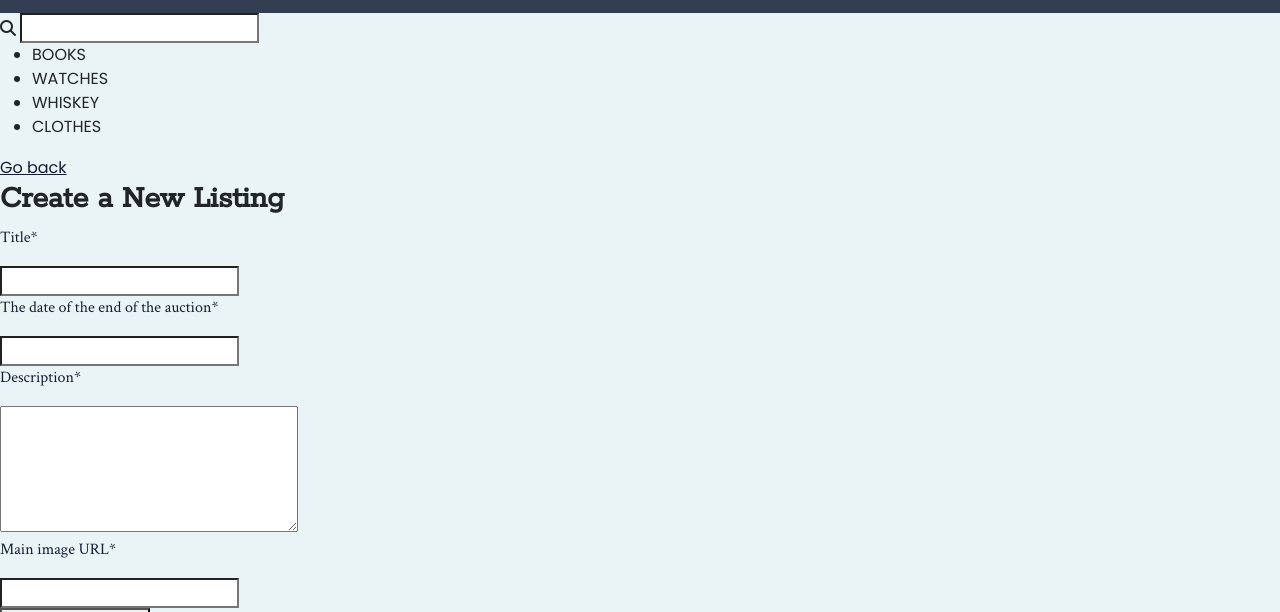
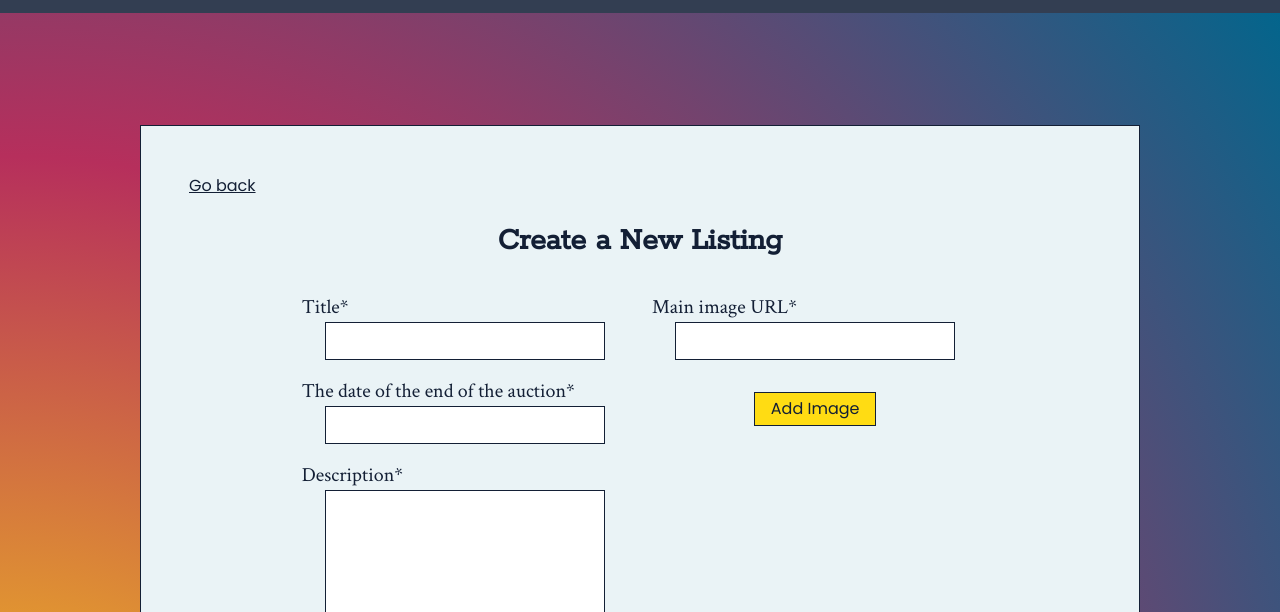
Before and after one commit to zalacop/semester-project-2-zalacop, a website: page listing/newListing.html in a window 1280 px wide. Shown: the part 188-800 px from the top of the page. Drawn offline with Linux system fonts and the light colour scheme.

Commit message:
adds styles to the new listing page

```diff
--- a/listing/newListing.html
+++ b/listing/newListing.html
@@ -39,54 +39,46 @@
             </div>
         </nav>
     </header>
-    <main>
-        <div>
-            <i class="fa-solid fa-magnifying-glass"></i>
-            <input type="text">
+    <main class="profile-background m-0">
+        <div class="new-listing p-5 border border-dark my-5 mx-auto d-flex flex-column align-items-center">
+            <a href="/index.html" class="align-self-start">Go back</a>
+            <div class="panel d-flex flex-column justify-content-center align-items-center m-auto my-4 w-100">
+                <div class="panel-body text-center w-75">
+                    <h2 class="mx-auto">Create a New Listing</h2>
+                    <div class="row">
+                        <!-- First Column for Title and Description -->
+                        <div class="col-md-12 col-lg-6 my-4">
+                            <div class="register_input mb-3 text-center">
+                                <p class="fs-5 m-0">Title*</p>
+                                <input type="text" class="form-control mx-auto">
                             </div>
-        <div>
-            <nav>
-                <ul>
-                    <li>Books</li>
-                    <li>Watches</li>
-                    <li>Whiskey</li>
-                    <li>Clothes</li>
-                </ul>
-            </nav>
+                            <div class="register_input mb-3 text-center">
+                                <p class="fs-5 m-0">The date of the end of the auction*</p>
+                                <input type="text" class="form-control mx-auto">
                             </div>
-        <div>
-            <a href="/index.html">Go back</a>
-           <div>
-                <h2>Create a New Listing</h2>
-                <form>
-                 <div>
-                    <div>
-                        <p>Title*</p>
-                        <input type="text">
-                    </div>
-                    <div>
-                        <p>The date of the end of the auction*</p>
-                        <input type="text">
-                    </div>
-                    <div>
-                        <p>Description*</p>
-                        <textarea name="" id="" cols="30" rows="5"></textarea>
+                            <div class="register_input mb-3 text-center">
+                                <p class="fs-5 m-0">Description*</p>
+                                <textarea name="" id="" cols="30" rows="5" class="form-control mx-auto"></textarea>
                             </div>
                         </div>
-                 <div>
-                    <div>
-                        <p>Main image URL*</p>
-                        <input type="text">
+                        <!-- Second Column for Main Image and Add Image button -->
+                        <div class="col-md-12 col-lg-6 d-flex flex-column justify-content-start my-4 mx-auto">
+                            <div class="register_input mb-3 text-center">
+                                <p class="fs-5 m-0">Main image URL*</p>
+                                <input type="text" class="form-control mx-auto">
                             </div>
-                    <button>Add More Images</button>
-                 </div>
-                 <div>
-                    <button>Post Listing</button>
-                    <button>Cancel</button>
-                 </div>
-                </form>
+                            <button class="btn btn-outline-dark px-3 py-1 fs-6 mx-auto my-3 cta">Add Image</button>
                         </div>
                     </div>
+                    <!-- Centered Buttons with spacing -->
+                    <div class="d-flex flex-column text-center">
+                        <button class="btn btn-outline-dark px-4 py-1 fs-5 mx-auto mb-4 cta">Post Listing</button>
+                        <button class="btn px-3 py-1 mx-auto cancel">Cancel</button>
+                    </div>
+                </div>
+            </div>
+        </div>
+
     </main>
     <footer class="d-flex justify-content-between align-items-center">
         <div>
--- a/src/scss/index.scss
+++ b/src/scss/index.scss
@@ -4,6 +4,7 @@
 @import "listing.scss";
 @import "profile.scss";
 @import "sign-in.scss";
+@import "new.scss";
 
 body {
     background-color: $light;
@@ -27,17 +28,17 @@ h3 {
 }
 
 p,
-small {
+small,
+label,
+.new-account p,
+.agree p {
     font-family: 'Crimson Text', serif;
     color: $dark;
 }
 
 nav a,
 .cta,
-li,
-label,
-.new-account p,
-.agree p {
+li {
     font-family: 'Poppins', sans-serif;
 }
 
--- /dev/null
+++ b/src/scss/new.scss
@@ -0,0 +1,20 @@
+.new-listing {
+    max-width: 1000px;
+    background-color: $light;
+    color: $dark;
+}
+
+.new-listing p {
+    text-align: left;
+}
+
+.register_input input,
+.register_input textarea {
+    border-radius: 0;
+    width: clamp(220px, 50vw + 20px, 280px);
+    border: 1px solid $dark;
+}
+
+.register_input p {
+   margin: 20px;
+}
```
Also changed, not shown: sign-in/index.html (+10 -10 lines), dist/css/index.css, dist/css/new.css (added), 2 other files. Lines whose indentation alone changed are shown as unchanged.
